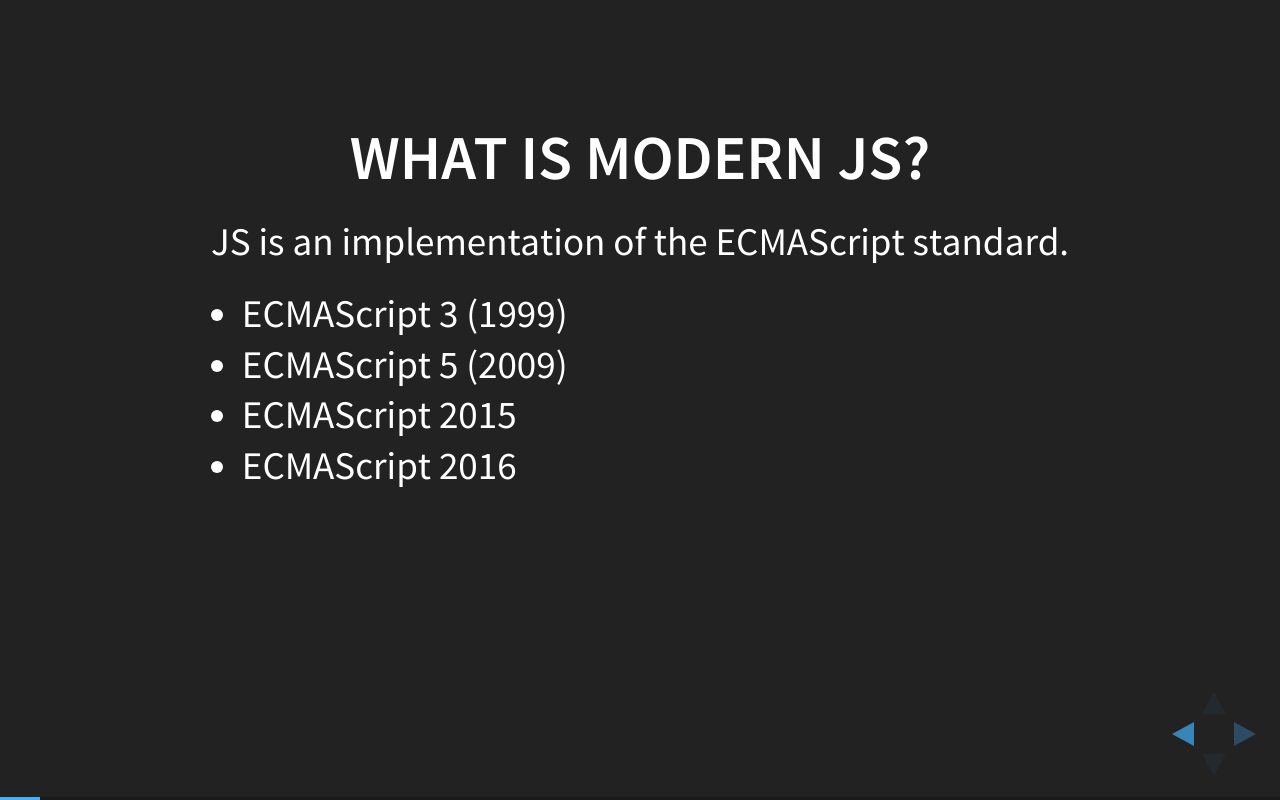
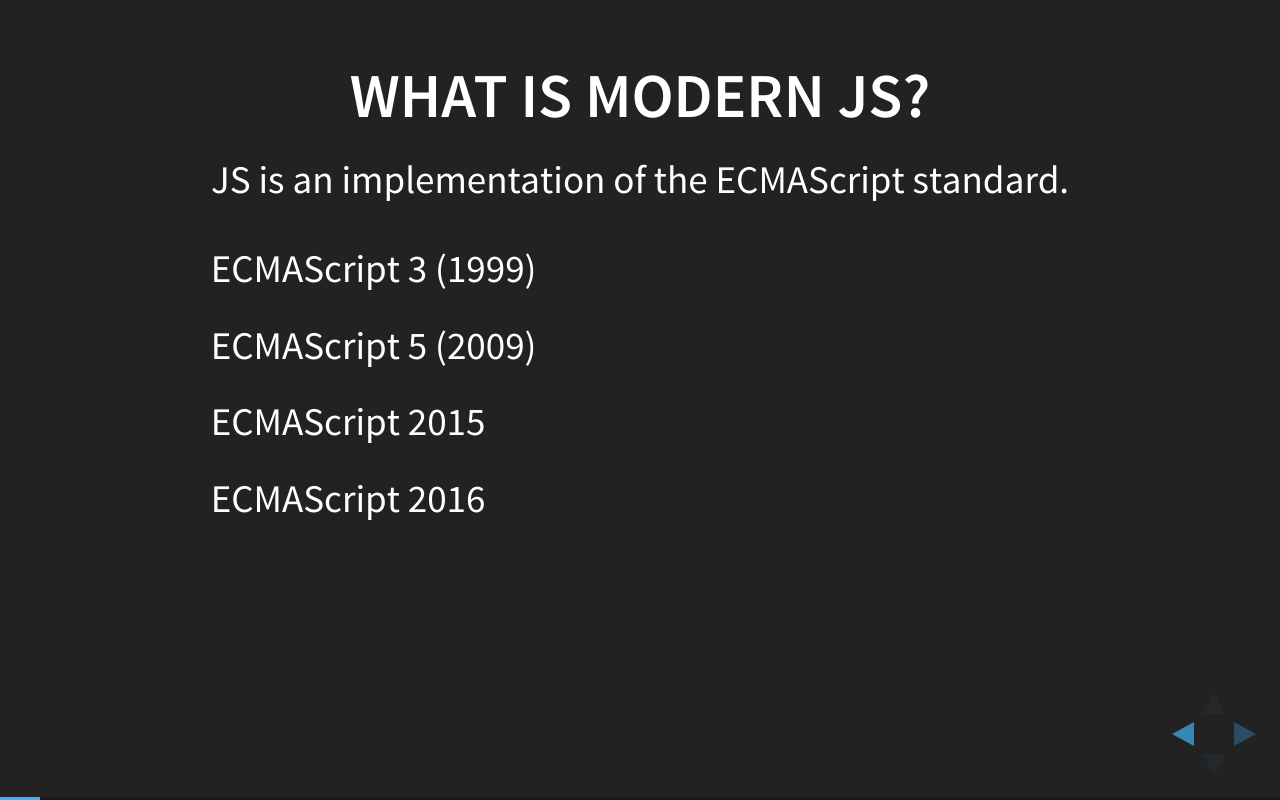
Before and after one commit to peferron/modern-js-talk, a plain HTML site: page index.html in a window 1280 px wide. Both pictures are taken after a click on the button 1251 px from the left and 734 px from the top of the page. Drawn offline with nearby package versions, Linux system fonts and the light colour scheme.

Commit message:
Change ES history to table + fragments

```diff
--- a/index.html
+++ b/index.html
@@ -37,6 +37,13 @@
       a, a:visited, a:hover {
         color: #8CC63F;
       }
+      .reveal table {
+        border-collapse: separate;
+        border-spacing: 10px;
+      }
+      .reveal table td {
+        border: 0;
+      }
     </style>
   </head>
 
@@ -56,15 +63,30 @@
         <section>
           <h2>What is modern JS?</h2>
           <p>JS is an implementation of the ECMAScript standard.</p>
-          <ul>
-            <li>ECMAScript 3 (1999) <span class="fragment" style="color: #8CC63F;">&larr; last version supported by IE8</span></li>
-            <li>ECMAScript 5 (2009)</li>
-            <li>ECMAScript 2015</li>
-            <li>ECMAScript 2016</li>
-          </ul>
-          <p class="fragment" style="color: #8CC63F;">
-            Windows XP support ended in April 2014—time to move on.
-            Modern JS is ECMAScript 5 and later.
+          <table>
+            <tr>
+              <td>ECMAScript 3 (1999)</td>
+              <td class="fragment" data-fragment-index="1" style="color: red; border-left: 5px solid red;">
+                Last version supported by IE8
+              </td>
+            </tr>
+            <tr>
+              <td>ECMAScript 5 (2009)</td>
+              <td rowspan="3" class="fragment" data-fragment-index="1" style="color: #8CC63F; vertical-align: middle; border-left: 5px solid #8CC63F;">
+                Modern JS
+              </td>
+            </tr>
+            <tr>
+              <td>ECMAScript 2015</td>
+            </tr>
+            <tr>
+              <td>ECMAScript 2016</td>
+            </tr>
+          </table>
+          <p class="fragment" data-fragment-index="1" style="color: #8CC63F;">
+            Client-side: Windows XP support ended in April 2014.<br>
+            Server-side: Node uses a modern JS engine (V8).<br>
+            Can compile to older ES versions with <a href="http://babeljs.io">Babel</a>.
           </p>
         </section>
 
```
